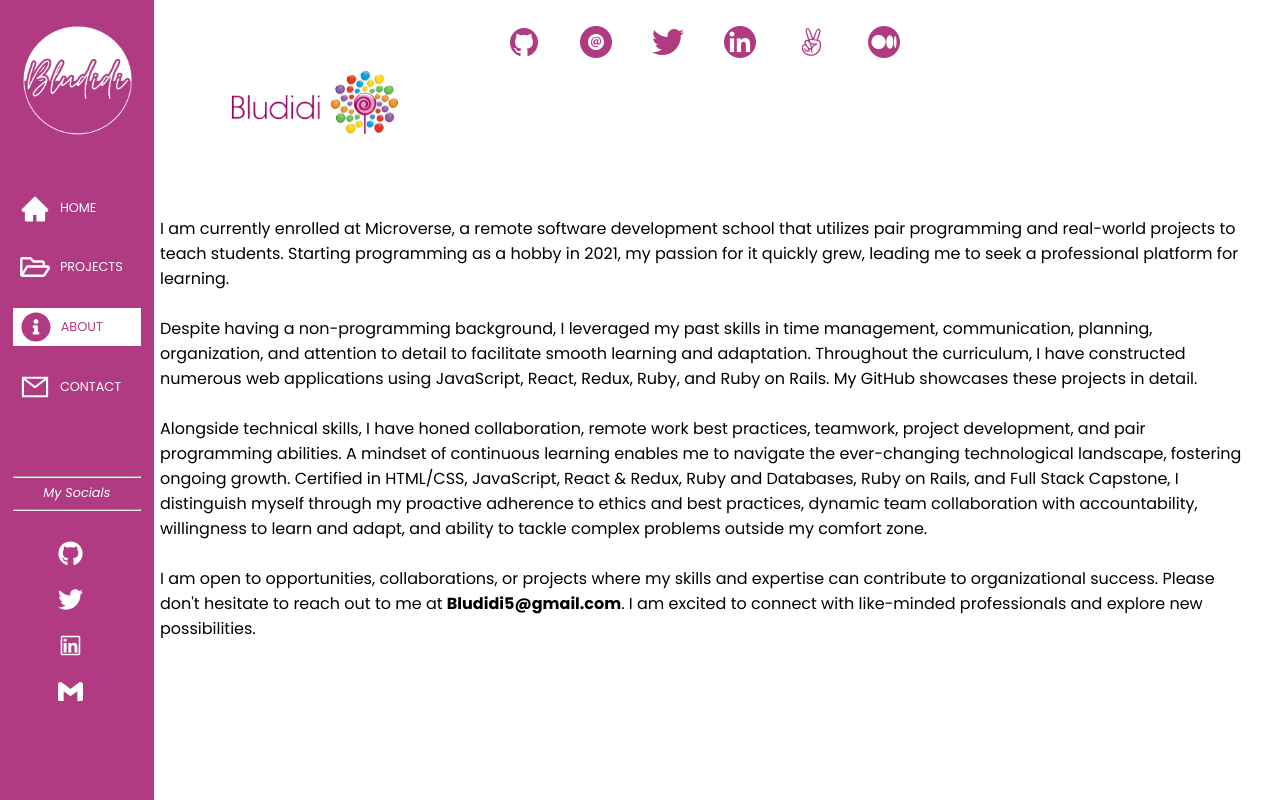
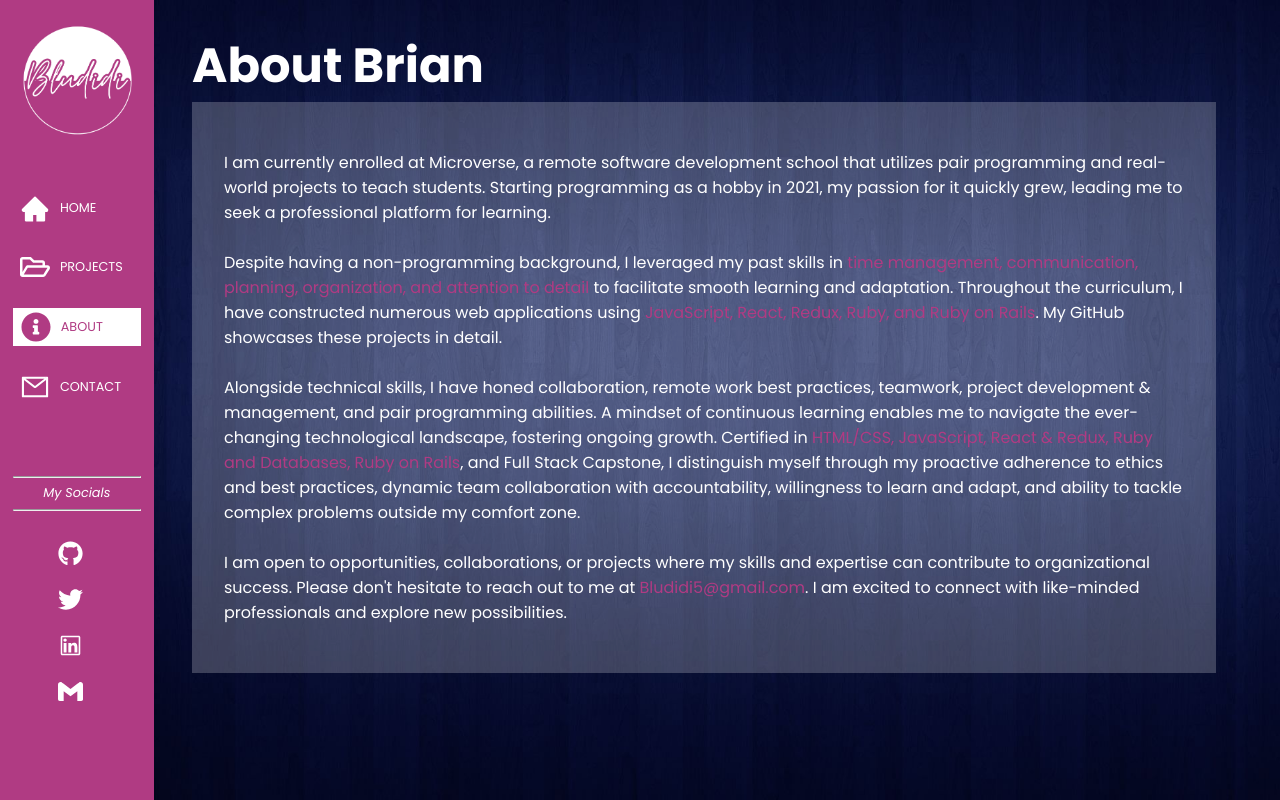
Before and after one commit to Bludidi/bludidi-portfolio, a React (Create React App) app: page /about in a window 1280 px wide. Built offline with nearby package versions, Linux system fonts and the light colour scheme; a web font is replaced by a local one.

Commit message:
Update a dependency

```diff
--- a/src/components/About.js
+++ b/src/components/About.js
@@ -1,13 +1,13 @@
 import React from 'react';
-import Icons from './icons';
-// import Modal from './modal';
 import './styles/About.css';
 
 const About = () => (
   <>
-    <Icons />
-    <div className="logo-img" />
     <div className="mid-section about">
+      <div className="banner">
+        <h2>About Brian</h2>
+      </div>
+      <div className="about-text">
         <p>
           I am currently enrolled at Microverse, a remote software development
           school that utilizes pair programming and real-world projects to teach
@@ -15,21 +15,35 @@ const About = () => (
           quickly grew, leading me to seek a professional platform for learning.
           <br />
           <br />
-        Despite having a non-programming background, I leveraged my past skills
-        in time management, communication, planning, organization, and attention
-        to detail to facilitate smooth learning and adaptation. Throughout the
-        curriculum, I have constructed numerous web applications using
-        JavaScript, React, Redux, Ruby, and Ruby on Rails. My GitHub showcases
-        these projects in detail.
+          Despite having a non-programming background, I leveraged my past
+          skills in
+          {' '}
+          <span className="f-name">
+            time management, communication, planning, organization, and
+            attention to detail
+          </span>
+          {' '}
+          to facilitate smooth learning and adaptation.
+          Throughout the curriculum, I have constructed numerous web
+          applications using
+          {' '}
+          <span className="f-name">JavaScript, React, Redux, Ruby, and Ruby on Rails</span>
+          .
+          My GitHub showcases these projects in detail.
           <br />
           <br />
-        Alongside technical skills, I have honed collaboration, remote work best
-        practices, teamwork, project development, and pair programming
+          Alongside technical skills, I have honed collaboration, remote work
+          best practices, teamwork, project development & management, and pair programming
           abilities. A mindset of continuous learning enables me to navigate the
           ever-changing technological landscape, fostering ongoing growth.
-        Certified in HTML/CSS, JavaScript, React & Redux, Ruby and Databases,
-        Ruby on Rails, and Full Stack Capstone, I distinguish myself through my
-        proactive adherence to ethics and best practices, dynamic team
+          Certified in
+          {' '}
+          <span className="f-name">
+            HTML/CSS, JavaScript, React & Redux, Ruby and Databases,
+            Ruby on Rails
+          </span>
+          , and Full Stack Capstone, I distinguish myself through
+          my proactive adherence to ethics and best practices, dynamic team
           collaboration with accountability, willingness to learn and adapt, and
           ability to tackle complex problems outside my comfort zone.
           <br />
@@ -37,12 +51,11 @@ const About = () => (
           I am open to opportunities, collaborations, or projects where my
           skills and expertise can contribute to organizational success. Please
           don&apos;t hesitate to reach out to me at&nbsp;
-        <b>
-          Bludidi5@gmail.com
-        </b>
+          <a href="mailto:bludidi5@gmail.com" aria-label="Email"><span className="f-name">Bludidi5@gmail.com</span></a>
           . I am excited to connect with like-minded
           professionals and explore new possibilities.
         </p>
+      </div>
     </div>
   </>
 );
--- a/src/components/styles/About.css
+++ b/src/components/styles/About.css
@@ -1,12 +1,19 @@
 .about {
-  padding: 2em;
+  background-image: url('../../images/PageImages/bg4.jpg');
+  background-size: cover;
+  align-items: center;
+  justify-content: center;
+  height: 100vh;
+  font-family: 'Poppins', sans-serif;
+  font-size: 1em;
+  padding: 4em;
+  color: #fff;
+  margin: 0 auto;
 }
 
-.logo-img {
-  background: url('../../images/bludidi_logo1.png') no-repeat center;
-  background-size: contain;
-  width: 15%;
-
-  /* height: 5vh; */
-  margin-top: 0;
+.about-text {
+  width: 80vw;
+  padding: 2em;
+  /* border: 1px solid #fff; */
+  background-color: rgba(255, 255, 255, 0.22);
 }
```
Also changed, not shown: 1 other file (tests, documents, lock files or other folders). Lines whose indentation alone changed are shown as unchanged.
